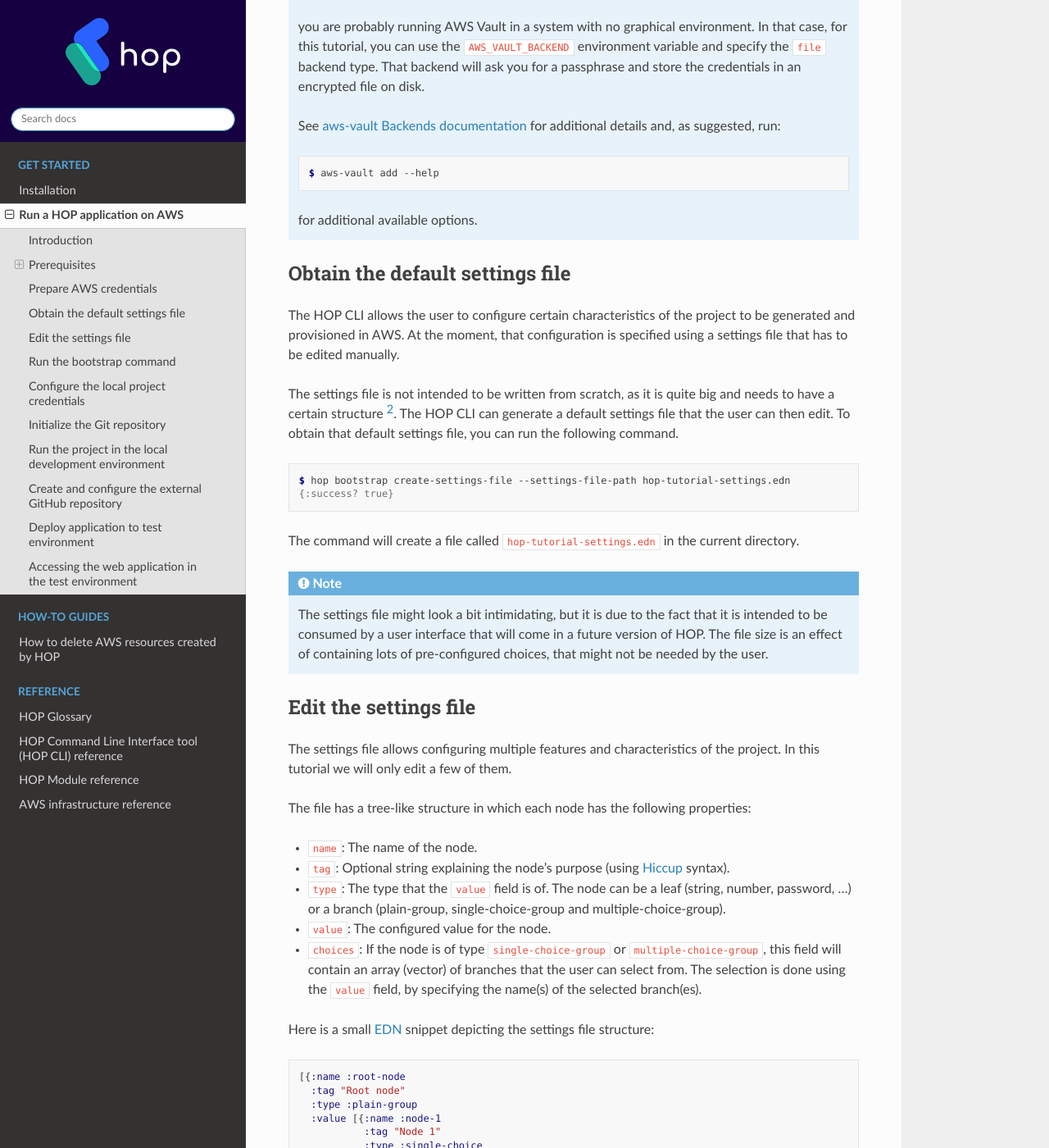
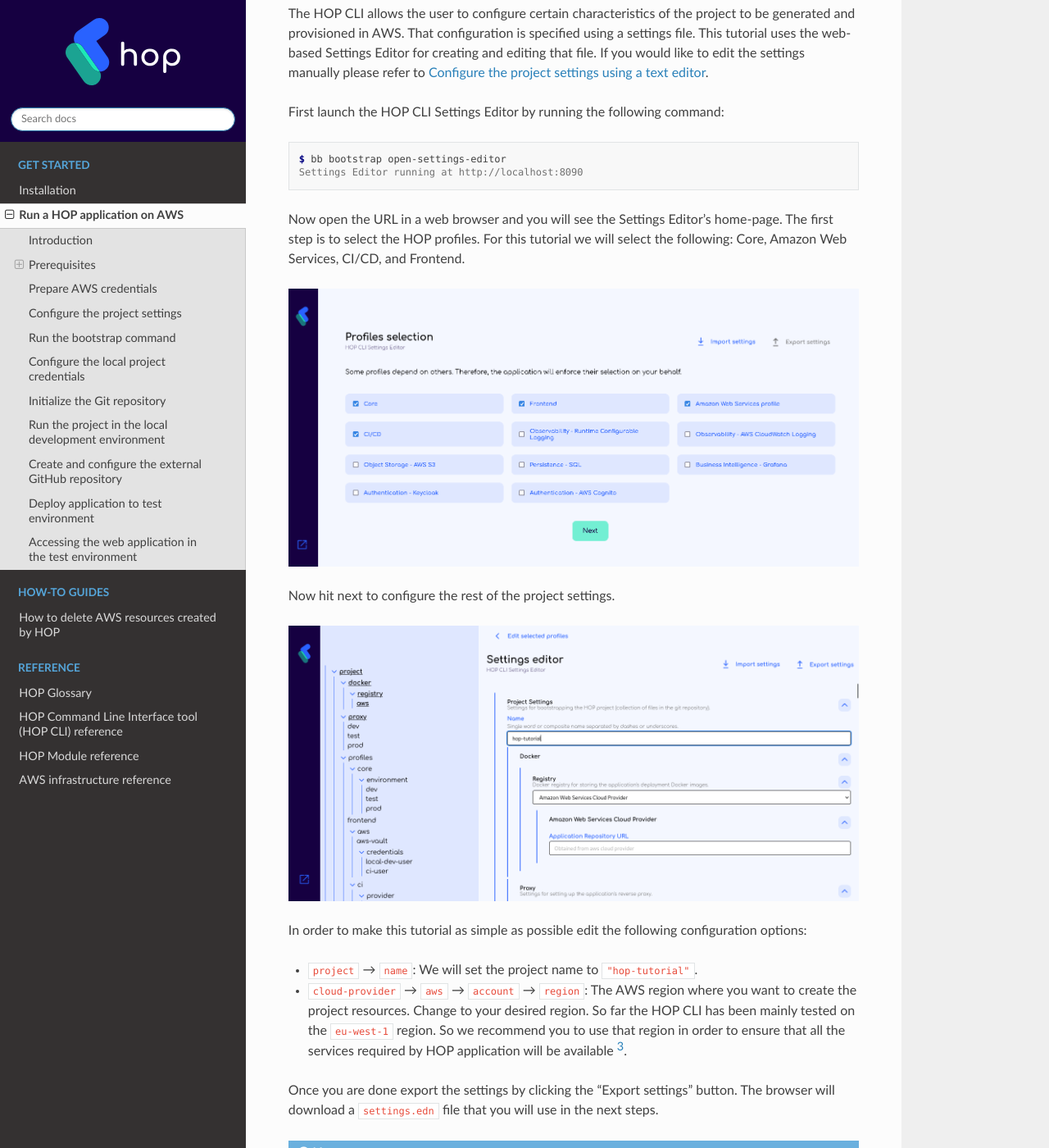
Before and after one commit to gethop-dev/hop-documentation, a Sphinx documentation site: the page built from docs/source/get-started/run-hop-application-on-aws/main.rst, in a window 1280 px wide and 1400 px high, scrolled down 3807 px. Shown: the whole window at 82% size. Built offline with Sphinx 7.4.7 and the Read the Docs theme 2.0.0, drawn with Linux system fonts in a browser that asks for light colours; some of the changed text lies outside the part shown.

Commit message:
Update tutorial to use the HOP CLI Settings Editor
[Re #3]

```diff
--- a/docs/source/get-started/run-hop-application-on-aws/main.rst
+++ b/docs/source/get-started/run-hop-application-on-aws/main.rst
@@ -22,14 +22,6 @@
    The HOP Command Line Interface tool (HOP CLI, from here on)
    provides more bootstrapping features, but this tutorial will focus
    in a bare minimum installation.
-
-The tutorial is also available on video:
-
-.. raw:: html
-
-    <div style="position: relative; height: 0; overflow: hidden; max-width: 100%; height: auto;">
-        <iframe width="560" height="315" src="https://www.youtube.com/embed/x1g9Pr6kSJU" title="YouTube video player" frameborder="0" allow="accelerometer; autoplay; clipboard-write; encrypted-media; gyroscope; picture-in-picture" allowfullscreen></iframe>
-    </div>
 
 Prerequisites
 -------------
@@ -217,128 +209,49 @@
    .. _`aws-vault Backends documentation`: https://github.com/99designs/aws-vault/blob/master/USAGE.md#backends
 
 
-Obtain the default settings file
---------------------------------
+Configure the project settings
+------------------------------
 
 The HOP CLI allows the user to configure certain characteristics of
-the project to be generated and provisioned in AWS. At the moment,
-that configuration is specified using a settings file that has
-to be edited manually.
+the project to be generated and provisioned in AWS. That configuration
+is specified using a settings file. This tutorial uses the web-based
+Settings Editor for creating and editing that file. If you would like
+to edit the settings manually please refer to
+:doc:`/get-started/run-hop-application-on-aws/appendix/edit-settings-file-manually`.
 
-The settings file is not intended to be written from scratch, as it is
-quite big and needs to have a certain structure
-[#SettingsFileStructure]_. The HOP CLI can generate a default settings
-file that the user can then edit. To obtain that default settings
-file, you can run the following command.
+First launch the HOP CLI Settings Editor by running the following command:
 
 .. code-block:: console
 
-   $ hop bootstrap create-settings-file --settings-file-path hop-tutorial-settings.edn
-   {:success? true}
+   $ bb bootstrap open-settings-editor
+   Settings Editor running at http://localhost:8090
 
-The command will create a file called ``hop-tutorial-settings.edn`` in
-the current directory.
+Now open the URL in a web browser and you will see the Settings
+Editor's home-page. The first step is to select the HOP profiles. For
+this tutorial we will select the following: Core, Amazon Web Services,
+CI/CD, and Frontend.
 
-.. note::
+.. image:: img/settings-editor-profile-picker.png
 
-   The settings file might look a bit intimidating, but it is due to
-   the fact that it is intended to be consumed by a user interface
-   that will come in a future version of HOP. The file size is an
-   effect of containing lots of pre-configured choices, that might not
-   be needed by the user.
+Now hit next to configure the rest of the project settings.
 
-Edit the settings file
-----------------------
+.. image:: img/settings-editor-editor.png
 
-The settings file allows configuring multiple features and
-characteristics of the project. In this tutorial we will only edit a
-few of them.
+In order to make this tutorial as simple as possible edit the
+following configuration options:
 
-The file has a tree-like structure in which each node has the
-following properties:
-
-* ``name``: The name of the node.
-* ``tag``: Optional string explaining the node's purpose (using
-  `Hiccup`_ syntax).
-* ``type``: The type that the ``value`` field is of. The node can be a
-  leaf (string, number, password, ...) or a branch (plain-group,
-  single-choice-group and multiple-choice-group).
-* ``value``: The configured value for the node.
-* ``choices``: If the node is of type ``single-choice-group`` or
-  ``multiple-choice-group``, this field will contain an array (vector)
-  of branches that the user can select from. The selection is done
-  using the ``value`` field, by specifying the name(s) of the selected
-  branch(es).
-
-.. _Hiccup: https://github.com/weavejester/hiccup
-
-Here is a small `EDN`_ snippet depicting the settings file structure:
-
-.. code-block:: clojure
-
-   [{:name :root-node
-     :tag "Root node"
-     :type :plain-group
-     :value [{:name :node-1
-              :tag "Node 1"
-              :type :single-choice
-              :value :opt-1
-              :choices [{:name :opt-1
-                         :tag "Opt 1"
-                         :type :string
-                         :value "opt 1 value"}
-                         {:name :opt-2
-                         :tag "Opt 2"
-                         :type :string
-                         :value "opt 2 value"}]}
-              {:name :node-2
-               :tag "Node 2"
-               :type :multiple-choice
-               :value [:opt-3 :opt-4]
-               :choices [{:name :opt-3
-                         :tag "Opt 3"
-                         :type :integer
-                         :value 3}
-                         {:name :opt-4
-                         :tag "Opt 4"
-                         :type :integer
-                         :value 4}]}]}]
-
-In order to navigate the data structure above we will use the
-following notation:
-
-* `node-1` → ... → `node-n.property`
-
-For example, if we want to reference the ``:value`` property of the
-``:opt-3`` node, inside the ``:node-2`` node, we would use the
-following notation:
-
-* ``root-node`` → ``node-2`` → ``opt-3.value``
-
-.. note::
-
-   While the settings file uses keywords for the node and property
-   names (e.g., ``:root-node``, or ``:type``), the notation to refer
-   to a particular node or property in this tutorial will use the
-   string representation of those keywords (e.g., ``root-node``, or
-   ``value``). This is just for reading convenience.
-
-Having that structure and notation in mind, open the settings file you
-just created with your favorite text editor, and edit the following
-settings' values:
-
-* ``project`` → ``name.value``: We will set the project name to
+* ``project`` → ``name``: We will set the project name to
   ``"hop-tutorial"``.
-* ``project`` → ``profiles.value``: HOP offers multiple profiles that
-  enhance the bootstrapped project. But for this tutorial we will
-  select some basic ones. We will set the value to ``[:core :frontend
-  :aws :ci]``
-* ``cloud-provider`` → ``aws`` → ``account`` → ``region.value``: The
+* ``cloud-provider`` → ``aws`` → ``account`` → ``region``: The
   AWS region where you want to create the project resources. Change to
   your desired region. So far the HOP CLI has been mainly tested on
   the ``eu-west-1`` region. So we recommend you to use that region in
   order to ensure that all the services required by HOP application
   will be available [#UsingOtherAWSRegion]_.
+
+Once you are done export the settings by clicking the "Export
+settings" button. The browser will download a ``settings.edn`` file
+that you will use in the next steps.
 
 .. note::
 
```
Also changed, not shown: other parts of docs/source/get-started/run-hop-application-on-aws/main.rst (+1 -0 lines), docs/source/get-started/run-hop-application-on-aws/appendix/edit-settings-file-manually.rst (added, +163 -0 lines), docs/source/reference/hop-cli/main.rst (+29 -0 lines), docs/source/get-started/run-hop-application-on-aws/img/settings-editor-editor.png (added), docs/source/get-started/run-hop-application-on-aws/img/settings-editor-profile-picker.png (added).
